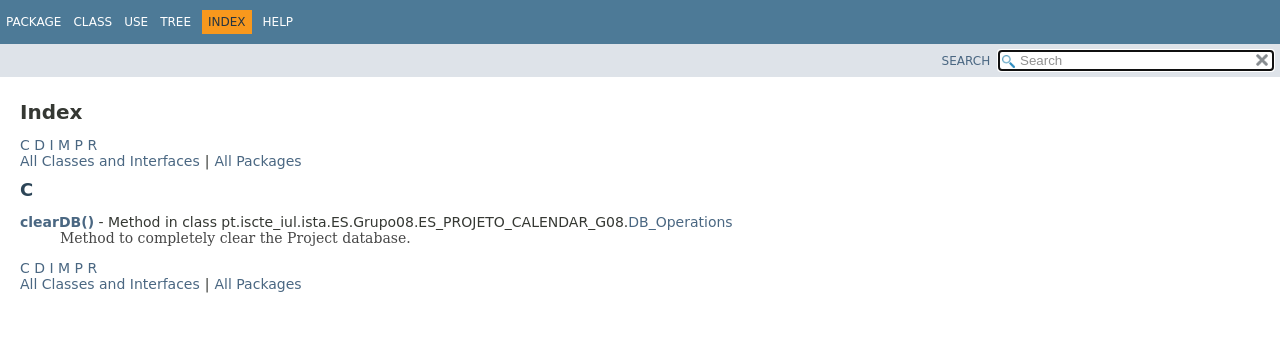
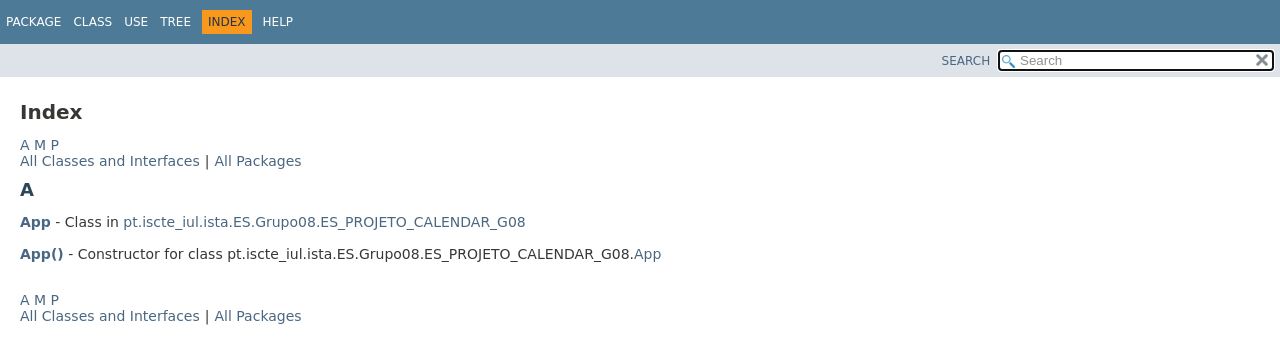
Before and after one commit to es20222023/ES-LETI-1Sem-2022-Grupo-08, a plain HTML site: page ES_PROJETO_CALENDAR_G08/doc/index-files/index-1.html in a window 1280 px wide. Drawn offline with Linux system fonts and the light colour scheme; a web font is replaced by a local one.

Commit message:
Changed Javadoc.

```diff
--- a/ES_PROJETO_CALENDAR_G08/doc/index-files/index-1.html
+++ b/ES_PROJETO_CALENDAR_G08/doc/index-files/index-1.html
@@ -1,12 +1,12 @@
 <!DOCTYPE HTML>
 <html lang="en">
 <head>
-<!-- Generated by javadoc (19) on Thu Dec 08 17:30:02 WET 2022 -->
-<title>C-Index</title>
+<!-- Generated by javadoc (19) on Thu Dec 08 17:46:48 WET 2022 -->
+<title>A-Index</title>
 <meta name="viewport" content="width=device-width, initial-scale=1">
 <meta http-equiv="Content-Type" content="text/html; charset=utf-8">
 <meta name="dc.created" content="2022-12-08">
-<meta name="description" content="index: C">
+<meta name="description" content="index: A">
 <meta name="generator" content="javadoc/IndexWriter">
 <link rel="stylesheet" type="text/css" href="../stylesheet.css" title="Style">
 <link rel="stylesheet" type="text/css" href="../script-dir/jquery-ui.min.css" title="Style">
@@ -51,15 +51,15 @@ loadScripts(document, 'script');</script>
 <div class="header">
 <h1>Index</h1>
 </div>
-<a href="index-1.html">C</a>&nbsp;<a href="index-2.html">D</a>&nbsp;<a href="index-3.html">I</a>&nbsp;<a href="index-4.html">M</a>&nbsp;<a href="index-5.html">P</a>&nbsp;<a href="index-6.html">R</a>&nbsp;<br><a href="../allclasses-index.html">All&nbsp;Classes&nbsp;and&nbsp;Interfaces</a><span class="vertical-separator">|</span><a href="../allpackages-index.html">All&nbsp;Packages</a>
-<h2 class="title" id="I:C">C</h2>
+<a href="index-1.html">A</a>&nbsp;<a href="index-2.html">M</a>&nbsp;<a href="index-3.html">P</a>&nbsp;<br><a href="../allclasses-index.html">All&nbsp;Classes&nbsp;and&nbsp;Interfaces</a><span class="vertical-separator">|</span><a href="../allpackages-index.html">All&nbsp;Packages</a>
+<h2 class="title" id="I:A">A</h2>
 <dl class="index">
-<dt><a href="../pt/iscte_iul/ista/ES/Grupo08/ES_PROJETO_CALENDAR_G08/DB_Operations.html#clearDB()" class="member-name-link">clearDB()</a> - Method in class pt.iscte_iul.ista.ES.Grupo08.ES_PROJETO_CALENDAR_G08.<a href="../pt/iscte_iul/ista/ES/Grupo08/ES_PROJETO_CALENDAR_G08/DB_Operations.html" title="class in pt.iscte_iul.ista.ES.Grupo08.ES_PROJETO_CALENDAR_G08">DB_Operations</a></dt>
-<dd>
-<div class="block">Method to completely clear the Project database.</div>
-</dd>
+<dt><a href="../pt/iscte_iul/ista/ES/Grupo08/ES_PROJETO_CALENDAR_G08/App.html" class="type-name-link" title="class in pt.iscte_iul.ista.ES.Grupo08.ES_PROJETO_CALENDAR_G08">App</a> - Class in <a href="../pt/iscte_iul/ista/ES/Grupo08/ES_PROJETO_CALENDAR_G08/package-summary.html">pt.iscte_iul.ista.ES.Grupo08.ES_PROJETO_CALENDAR_G08</a></dt>
+<dd>&nbsp;</dd>
+<dt><a href="../pt/iscte_iul/ista/ES/Grupo08/ES_PROJETO_CALENDAR_G08/App.html#%3Cinit%3E()" class="member-name-link">App()</a> - Constructor for class pt.iscte_iul.ista.ES.Grupo08.ES_PROJETO_CALENDAR_G08.<a href="../pt/iscte_iul/ista/ES/Grupo08/ES_PROJETO_CALENDAR_G08/App.html" title="class in pt.iscte_iul.ista.ES.Grupo08.ES_PROJETO_CALENDAR_G08">App</a></dt>
+<dd>&nbsp;</dd>
 </dl>
-<a href="index-1.html">C</a>&nbsp;<a href="index-2.html">D</a>&nbsp;<a href="index-3.html">I</a>&nbsp;<a href="index-4.html">M</a>&nbsp;<a href="index-5.html">P</a>&nbsp;<a href="index-6.html">R</a>&nbsp;<br><a href="../allclasses-index.html">All&nbsp;Classes&nbsp;and&nbsp;Interfaces</a><span class="vertical-separator">|</span><a href="../allpackages-index.html">All&nbsp;Packages</a></main>
+<a href="index-1.html">A</a>&nbsp;<a href="index-2.html">M</a>&nbsp;<a href="index-3.html">P</a>&nbsp;<br><a href="../allclasses-index.html">All&nbsp;Classes&nbsp;and&nbsp;Interfaces</a><span class="vertical-separator">|</span><a href="../allpackages-index.html">All&nbsp;Packages</a></main>
 </div>
 </div>
 </body>
--- a/ES_PROJETO_CALENDAR_G08/doc/member-search-index.js
+++ b/ES_PROJETO_CALENDAR_G08/doc/member-search-index.js
@@ -1 +1 @@
-memberSearchIndex = [{"p":"pt.iscte_iul.ista.ES.Grupo08.ES_PROJETO_CALENDAR_G08","c":"DB_Operations","l":"clearDB()"},{"p":"pt.iscte_iul.ista.ES.Grupo08.ES_PROJETO_CALENDAR_G08","c":"DB_Operations","l":"DB_Operations()","u":"%3Cinit%3E()"},{"p":"pt.iscte_iul.ista.ES.Grupo08.ES_PROJETO_CALENDAR_G08","c":"DB_Operations","l":"icsToDB(String)","u":"icsToDB(java.lang.String)"},{"p":"pt.iscte_iul.ista.ES.Grupo08.ES_PROJETO_CALENDAR_G08","c":"DB_Operations","l":"main(String[])","u":"main(java.lang.String[])"},{"p":"pt.iscte_iul.ista.ES.Grupo08.ES_PROJETO_CALENDAR_G08","c":"DB_Operations","l":"readFromDB(String)","u":"readFromDB(java.lang.String)"}];updateSearchResults();
+memberSearchIndex = [{"p":"pt.iscte_iul.ista.ES.Grupo08.ES_PROJETO_CALENDAR_G08","c":"App","l":"App()","u":"%3Cinit%3E()"},{"p":"pt.iscte_iul.ista.ES.Grupo08.ES_PROJETO_CALENDAR_G08","c":"App","l":"main(String[])","u":"main(java.lang.String[])"}];updateSearchResults();
--- a/ES_PROJETO_CALENDAR_G08/doc/type-search-index.js
+++ b/ES_PROJETO_CALENDAR_G08/doc/type-search-index.js
@@ -1 +1 @@
-typeSearchIndex = [{"l":"All Classes and Interfaces","u":"allclasses-index.html"},{"p":"pt.iscte_iul.ista.ES.Grupo08.ES_PROJETO_CALENDAR_G08","l":"DB_Operations"}];updateSearchResults();
+typeSearchIndex = [{"l":"All Classes and Interfaces","u":"allclasses-index.html"},{"p":"pt.iscte_iul.ista.ES.Grupo08.ES_PROJETO_CALENDAR_G08","l":"App"}];updateSearchResults();
```
Also changed, not shown: ES_PROJETO_CALENDAR_G08/doc/allclasses-index.html (+3 -5 lines), ES_PROJETO_CALENDAR_G08/doc/allpackages-index.html (+1 -1 lines), ES_PROJETO_CALENDAR_G08/doc/help-doc.html (+1 -1 lines), ES_PROJETO_CALENDAR_G08/doc/index-files/index-2.html (+8 -12 lines), ES_PROJETO_CALENDAR_G08/doc/index-files/index-3.html (+8 -10 lines), ES_PROJETO_CALENDAR_G08/doc/index.html (+1 -1 lines), ES_PROJETO_CALENDAR_G08/doc/overview-tree.html (+2 -2 lines), ES_PROJETO_CALENDAR_G08/doc/search.html (+1 -1 lines), 6 other files.
